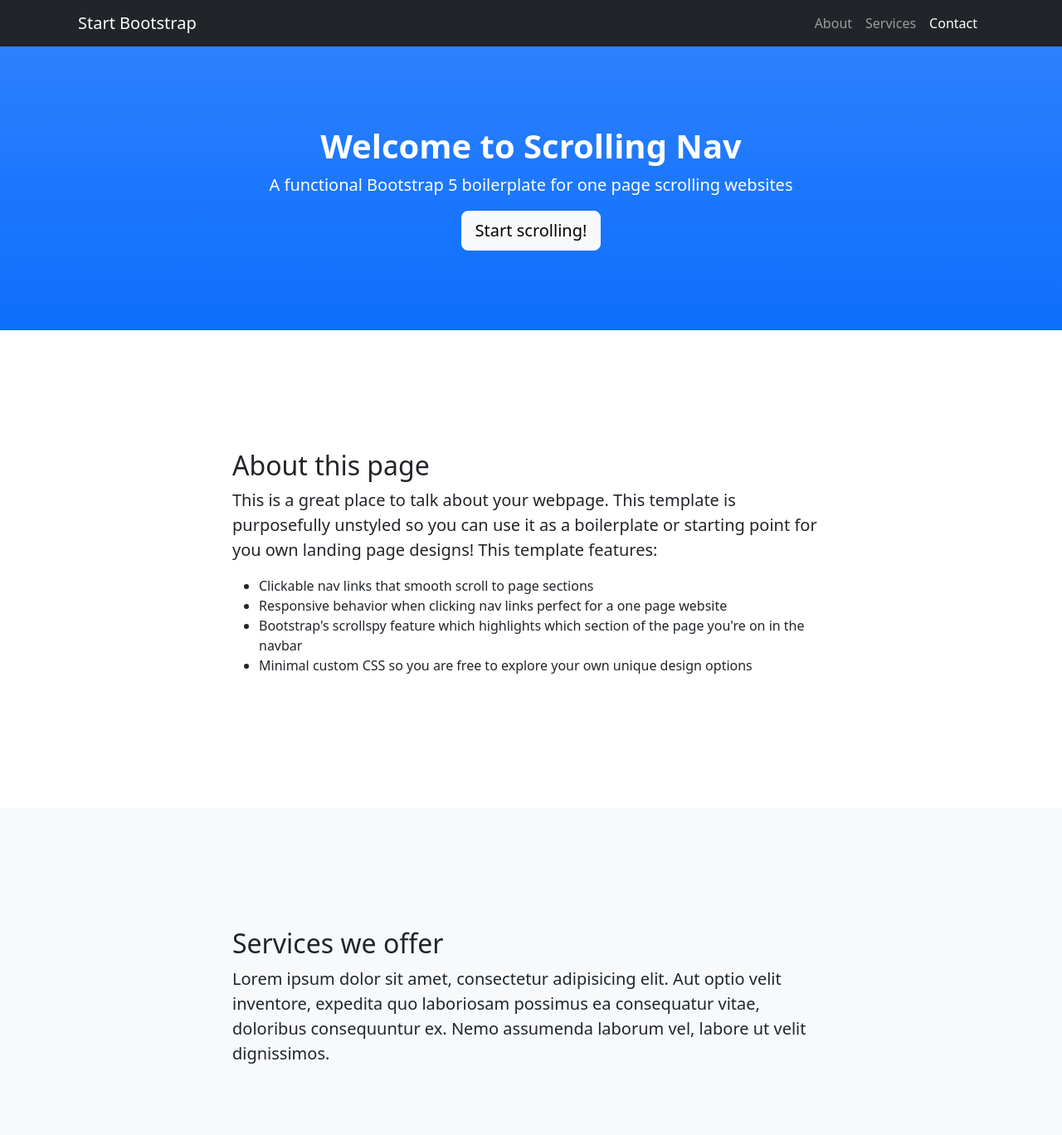
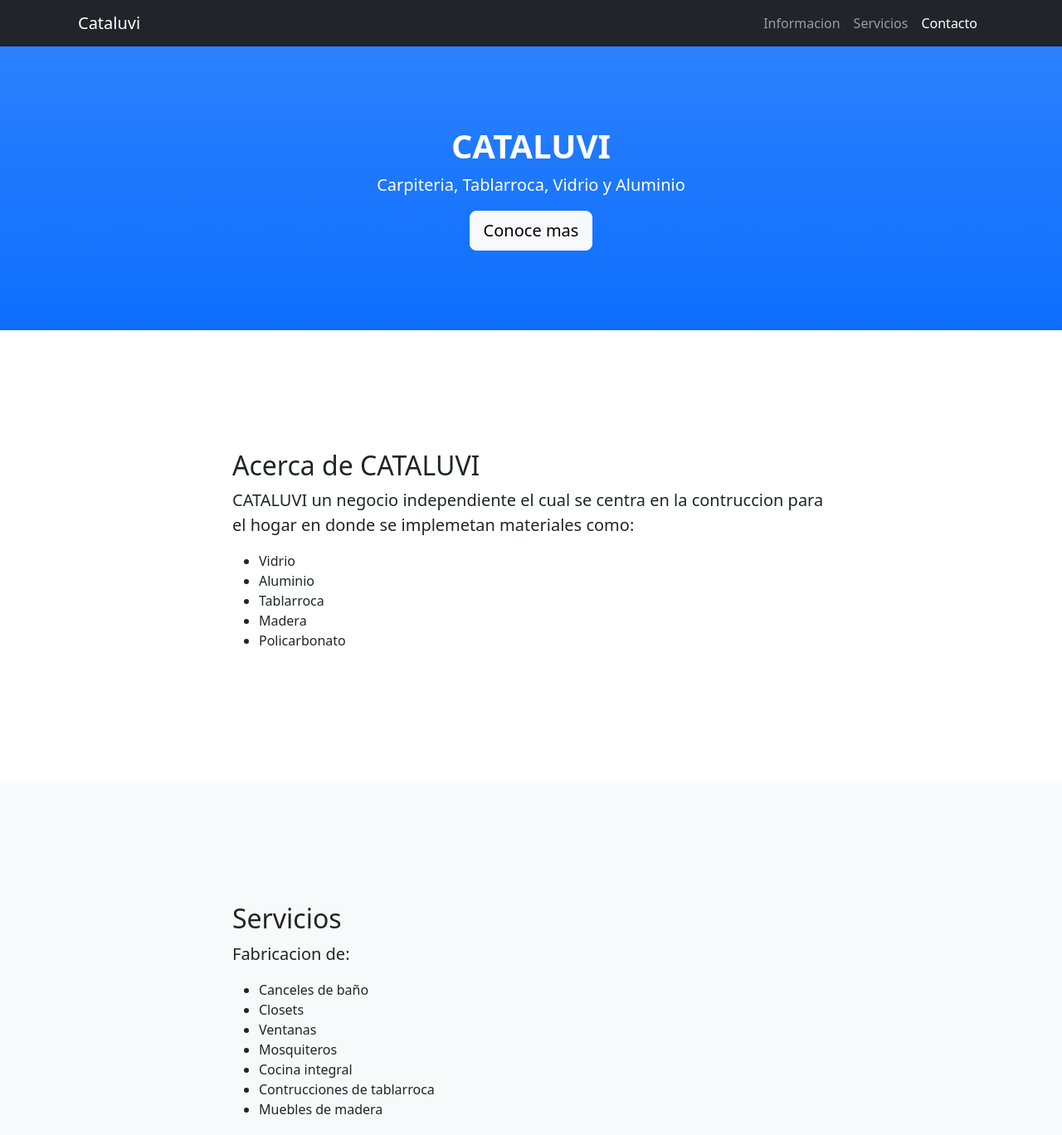
Before and after one commit to Brenda-Alonso/pagina-estatica, a plain HTML site: page index.html in a window 1280 px wide. Shown: the top 1368 px of the page at 83% size. Drawn offline with nearby package versions, Linux system fonts and the light colour scheme.

Commit message:
Index con informacion de mi negocio

```diff
--- a/index.html
+++ b/index.html
@@ -1,5 +1,5 @@
 <!DOCTYPE html>
-<html lang="en">
+<html lang="es">
     <head>
         <meta charset="utf-8" />
         <meta name="viewport" content="width=device-width, initial-scale=1, shrink-to-fit=no" />
@@ -14,13 +14,13 @@
         <!-- Navigation-->
         <nav class="navbar navbar-expand-lg navbar-dark bg-dark fixed-top" id="mainNav">
             <div class="container px-4">
-                <a class="navbar-brand" href="#page-top">Start Bootstrap</a>
+                <a class="navbar-brand" href="#page-top">Cataluvi</a>
                 <button class="navbar-toggler" type="button" data-bs-toggle="collapse" data-bs-target="#navbarResponsive" aria-controls="navbarResponsive" aria-expanded="false" aria-label="Toggle navigation"><span class="navbar-toggler-icon"></span></button>
                 <div class="collapse navbar-collapse" id="navbarResponsive">
                     <ul class="navbar-nav ms-auto">
-                        <li class="nav-item"><a class="nav-link" href="#about">About</a></li>
-                        <li class="nav-item"><a class="nav-link" href="#services">Services</a></li>
-                        <li class="nav-item"><a class="nav-link" href="#contact">Contact</a></li>
+                        <li class="nav-item"><a class="nav-link" href="#about">Informacion</a></li>
+                        <li class="nav-item"><a class="nav-link" href="#services">Servicios</a></li>
+                        <li class="nav-item"><a class="nav-link" href="#contact">Contacto</a></li>
                     </ul>
                 </div>
             </div>
@@ -28,9 +28,9 @@
         <!-- Header-->
         <header class="bg-primary bg-gradient text-white">
             <div class="container px-4 text-center">
-                <h1 class="fw-bolder">Welcome to Scrolling Nav</h1>
-                <p class="lead">A functional Bootstrap 5 boilerplate for one page scrolling websites</p>
-                <a class="btn btn-lg btn-light" href="#about">Start scrolling!</a>
+                <h1 class="fw-bolder">CATALUVI</h1>
+                <p class="lead">Carpiteria, Tablarroca, Vidrio y Aluminio</p>
+                <a class="btn btn-lg btn-light" href="#about">Conoce mas</a>
             </div>
         </header>
         <!-- About section-->
@@ -38,13 +38,14 @@
             <div class="container px-4">
                 <div class="row gx-4 justify-content-center">
                     <div class="col-lg-8">
-                        <h2>About this page</h2>
-                        <p class="lead">This is a great place to talk about your webpage. This template is purposefully unstyled so you can use it as a boilerplate or starting point for you own landing page designs! This template features:</p>
+                        <h2>Acerca de CATALUVI</h2>
+                        <p class="lead">CATALUVI un negocio independiente el cual se centra en la contruccion para el hogar en donde se implemetan materiales como:</p>
                         <ul>
-                            <li>Clickable nav links that smooth scroll to page sections</li>
-                            <li>Responsive behavior when clicking nav links perfect for a one page website</li>
-                            <li>Bootstrap's scrollspy feature which highlights which section of the page you're on in the navbar</li>
-                            <li>Minimal custom CSS so you are free to explore your own unique design options</li>
+                            <li>Vidrio</li>
+                            <li>Aluminio</li>
+                            <li>Tablarroca</li>
+                            <li>Madera</li>
+                            <li>Policarbonato</li>
                         </ul>
                     </div>
                 </div>
@@ -55,8 +56,17 @@
             <div class="container px-4">
                 <div class="row gx-4 justify-content-center">
                     <div class="col-lg-8">
-                        <h2>Services we offer</h2>
-                        <p class="lead">Lorem ipsum dolor sit amet, consectetur adipisicing elit. Aut optio velit inventore, expedita quo laboriosam possimus ea consequatur vitae, doloribus consequuntur ex. Nemo assumenda laborum vel, labore ut velit dignissimos.</p>
+                        <h2>Servicios</h2>
+                        <p class="lead">Fabricacion de:</p>
+                        <ul>
+                            <li>Canceles de baño</li>
+                            <li>Closets</li>
+                            <li>Ventanas</li>
+                            <li>Mosquiteros</li>
+                            <li>Cocina integral</li>
+                            <li>Contrucciones de tablarroca</li>
+                            <li>Muebles de madera</li>
+                        </ul>
                     </div>
                 </div>
             </div>
@@ -66,15 +76,15 @@
             <div class="container px-4">
                 <div class="row gx-4 justify-content-center">
                     <div class="col-lg-8">
-                        <h2>Contact us</h2>
-                        <p class="lead">Lorem ipsum dolor sit amet, consectetur adipisicing elit. Vero odio fugiat voluptatem dolor, provident officiis, id iusto! Obcaecati incidunt, qui nihil beatae magnam et repudiandae ipsa exercitationem, in, quo totam.</p>
+                        <h2>Contacto</h2>
+                        <p class="lead">Contacta a CATALUVI a traves de su correo <a href="mailto:cataluvi22@gmail.com">cataluvi22@gmail.com</a>en donde podras solicitar una cita para cotizaciones.</p>
                     </div>
                 </div>
             </div>
         </section>
         <!-- Footer-->
         <footer class="py-5 bg-dark">
-            <div class="container px-4"><p class="m-0 text-center text-white">Copyright &copy; Your Website 2023</p></div>
+            <div class="container px-4"><p class="m-0 text-center text-white">Copyright &copy; CATALUVI 2024</p></div>
         </footer>
         <!-- Bootstrap core JS-->
         <script src="https://cdn.jsdelivr.net/npm/bootstrap@5.2.3/dist/js/bootstrap.bundle.min.js"></script>
```
